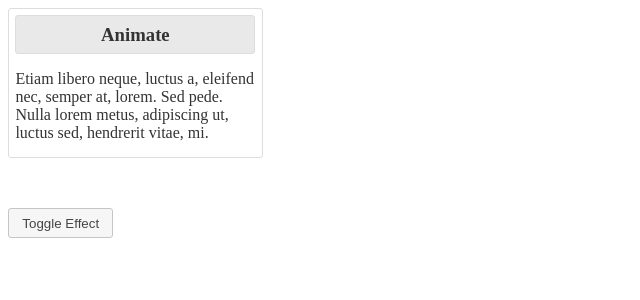
After one commit to dmoore2/BlueRainCity, a PHP site: page /js/resources/color_test.html in a window 1280 px wide. The commit adds this page. Shown: the top 300 px of the page, without its empty margins (0-640 px from the left). Run offline with PHP 8.4, Linux system fonts and the light colour scheme; some libraries are stand-ins or nearby versions.

```diff
--- a/css/main_page.css
+++ b/css/main_page.css
@@ -141,6 +141,7 @@ p.block_of_text
     padding-top: 9px;
     padding-left: 30%;
     padding-right: 35%;
+    color: #ADD8E6;
 }
 
 /*.footer_content_lyrics_block_selected
--- a/index.html
+++ b/index.html
@@ -7,6 +7,7 @@
     <link rel="stylesheet" type="text/css" href="./css/main_page.css">
 
      <script src="http://code.jquery.com/jquery.min.js"></script>
+     <script src="./js/resources/jquery-color/jquery.color.js"></script>
      <script src="./js/global.js"></script>
      <script src="./js/url_encoding.js"></script>
      <script type="text/javascript" src="./js/resources/google-spreadsheet.js"></script>
--- a/js/global.js
+++ b/js/global.js
@@ -14,8 +14,9 @@ var DEFAULT_TXT_ORDER_IS_RANDOM = false;
 //----------VARIABLES------------
 //the actual list of text for the textualizer display
 var txt_list;
-var txt_last_index = null;
+var txt_previous_index = -1;
 var txt_current_index = 0;
+
 
 //the jquery selected object that displays text
 var txt_object;
--- /dev/null
+++ b/js/resources/color_test.html
@@ -0,0 +1,53 @@
+<!doctype html>
+<html lang="en">
+<head>
+  <meta charset="utf-8">
+  <title>jQuery UI Effects - Animate demo</title>
+  <link rel="stylesheet" href="//code.jquery.com/ui/1.11.1/themes/smoothness/jquery-ui.css">
+  <script src="//code.jquery.com/jquery-1.10.2.js"></script>
+  <script src="//code.jquery.com/ui/1.11.1/jquery-ui.js"></script>
+  <link rel="stylesheet" href="/resources/demos/style.css">
+  <style>
+    .toggler { width: 500px; height: 200px; position: relative; }
+    #button { padding: .5em 1em; text-decoration: none; }
+    #effect { width: 240px; height: 135px; padding: 0.4em; position: relative; background: #fff; }
+    #effect h3 { margin: 0; padding: 0.4em; text-align: center; }
+  </style>
+  <script>
+  $(function() {
+    var state = true;
+    $( "#button" ).click(function() {
+      if ( state ) {
+        $( "#effect" ).animate({
+          backgroundColor: "#aa0000",
+          color: "#fff",
+          width: 500
+        }, 1000 );
+      } else {
+        $( "#effect" ).animate({
+          backgroundColor: "#fff",
+          color: "#000",
+          width: 240
+        }, 1000 );
+      }
+      state = !state;
+    });
+  });
+  </script>
+</head>
+<body>
+
+<div class="toggler">
+  <div id="effect" class="ui-widget-content ui-corner-all">
+    <h3 class="ui-widget-header ui-corner-all">Animate</h3>
+    <p>
+      Etiam libero neque, luctus a, eleifend nec, semper at, lorem. Sed pede. Nulla lorem metus, adipiscing ut, luctus sed, hendrerit vitae, mi.
+    </p>
+  </div>
+</div>
+
+<button id="button" class="ui-state-default ui-corner-all">Toggle Effect</button>
+
+
+</body>
+</html>
```
Also changed, not shown: js/txt.js (+22 -7 lines).
